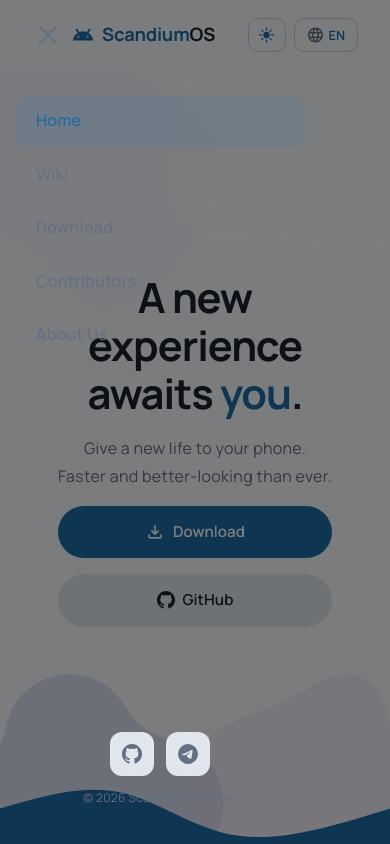
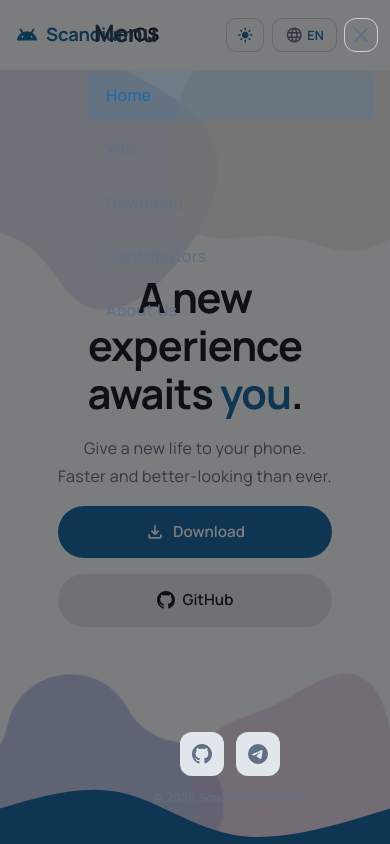
Before and after one commit to ScandiumUI/official-website, a Vue app: page / in a window 390 px wide. Both pictures are taken after a click on the button "Menu". Shown: the top 844 px of the page. Built offline with nearby package versions, Linux system fonts and the light colour scheme.

Commit message:
cookie: enhance mobile sidebar, fix hamburger icon, improve light mode blob visibility, remove comments tag

```diff
--- a/src/components/MonetBlobs.vue
+++ b/src/components/MonetBlobs.vue
@@ -104,20 +104,20 @@ defineProps({
 }
 
 [data-theme="light"] .blob-tl {
-  opacity: 0.4;
-  filter: hue-rotate(190deg) saturate(0.7) brightness(1.1);
+  opacity: 0.6;
+  filter: hue-rotate(190deg) saturate(0.9) brightness(0.95);
 }
 [data-theme="light"] .blob-tr {
-  opacity: 0.3;
-  filter: hue-rotate(200deg) saturate(0.5) brightness(1.2);
+  opacity: 0.7;
+  filter: hue-rotate(200deg) saturate(0.9) brightness(0.9);
 }
 [data-theme="light"] .blob-bl {
-  opacity: 0.35;
-  filter: hue-rotate(180deg) saturate(0.6) brightness(1.0);
+  opacity: 0.55;
+  filter: hue-rotate(180deg) saturate(0.85) brightness(0.92);
 }
 [data-theme="light"] .blob-br {
-  opacity: 0.35;
-  filter: hue-rotate(170deg) saturate(0.65) brightness(1.05);
+  opacity: 0.55;
+  filter: hue-rotate(170deg) saturate(0.9) brightness(0.94);
 }
 
 @media (prefers-reduced-motion: reduce) {
--- a/src/components/Navbar.vue
+++ b/src/components/Navbar.vue
@@ -1,14 +1,5 @@
 <template>
   <nav class="navbar" :class="{ scrolled: isScrolled }">
-    <button
-      class="menu-btn mobile-only"
-      :class="{ open: menuOpen }"
-      @click="menuOpen = !menuOpen"
-      aria-label="Menu"
-    >
-      <span class="menu-btn__burger"></span>
-    </button>
-
     <router-link to="/" class="logo-link">
       <span class="material-symbols-outlined filled logo-icon">android</span>
       <span class="logo-text"><span class="logo-highlight">Scandium</span>OS</span>
@@ -24,6 +15,14 @@
         <span class="mobile-lang-code">{{ currentLang }}</span>
       </button>
     </div>
+    <button
+      class="menu-btn mobile-only"
+      :class="{ open: menuOpen }"
+      @click="menuOpen = !menuOpen"
+      aria-label="Menu"
+    >
+      <span class="menu-btn__burger"></span>
+    </button>
 
     <div class="nav-container desktop-only">
       <div class="nav-wrapper">
@@ -72,6 +71,9 @@
     <transition name="sidebar">
       <div v-if="menuOpen" class="mobile-sidebar mobile-only">
         <div class="sidebar-content">
+          <div class="sidebar-header">
+            <span class="sidebar-title">Menu</span>
+          </div>
           <div class="sidebar-nav">
             <ul class="sidebar-buttons">
               <li v-for="link in navLinks" :key="link.name"
@@ -324,20 +326,27 @@ onUnmounted(() => {
   user-select: none;
   position: relative;
   display: flex;
-  height: 50px;
+  width: 34px;
+  height: 34px;
   z-index: 55;
   justify-content: center;
   align-items: center;
   cursor: pointer;
   background: transparent;
-  border: none;
+  border: 1px solid var(--color-border);
+  border-radius: 12px;
   padding: 0;
+  transition: background-color 0.3s ease-out, border-color 0.3s ease-out;
+}
+
+.menu-btn:hover {
+  background-color: var(--color-surface-three);
+  border-color: var(--color-primary);
 }
 
 .menu-btn__burger {
   display: flex;
-  flex-wrap: wrap;
-  width: 24px;
+  width: 18px;
   height: 2px;
   background: var(--color-surface-six);
   transition: all 0.3s ease-out;
@@ -348,32 +357,31 @@ onUnmounted(() => {
 .menu-btn__burger::after {
   content: '';
   position: absolute;
-  width: 24px;
+  width: 18px;
   height: 2px;
   background: var(--color-surface-six);
   transition: all 0.3s ease-out;
 }
 
 .menu-btn__burger::before {
-  transform: translateY(-6.5px);
+  transform: translateY(-5.5px);
 }
 
 .menu-btn__burger::after {
-  transform: translateY(6.5px);
+  transform: translateY(5.5px);
 }
 
 .menu-btn.open .menu-btn__burger {
-  transform: translateX(-10px);
   background: transparent;
   box-shadow: none;
 }
 
 .menu-btn.open .menu-btn__burger::before {
-  transform: rotate(45deg) translate(10px, -10px);
+  transform: rotate(45deg);
 }
 
 .menu-btn.open .menu-btn__burger::after {
-  transform: rotate(-45deg) translate(10px, 10px);
+  transform: rotate(-45deg);
 }
 
 .mobile-sidebar {
@@ -381,7 +389,7 @@ onUnmounted(() => {
   position: fixed;
   width: 20rem;
   top: 0;
-  left: 0;
+  right: 0;
   height: 100%;
   background-color: var(--color-surface-eight);
   z-index: 52;
@@ -393,10 +401,24 @@ onUnmounted(() => {
   height: 100%;
   margin: 0 auto;
   width: 20rem;
-  border-radius: 0px 24px 24px 0px;
-  padding: 1rem;
-  padding-top: 6rem;
+  border-radius: 24px 0px 0px 24px;
+  padding: 0.65rem 1rem 1rem;
   justify-content: space-between;
+}
+
+.sidebar-header {
+  display: flex;
+  align-items: center;
+  height: 45px;
+  padding: 0 0.5rem;
+  margin-bottom: 1rem;
+}
+
+.sidebar-title {
+  font-size: 1.5rem;
+  font-weight: 700;
+  color: var(--color-text-one);
+  letter-spacing: -0.02em;
 }
 
 .sidebar-nav {
@@ -535,8 +557,13 @@ onUnmounted(() => {
   }
 
   .navbar {
-    justify-content: normal;
-    gap: 0.5rem;
+    justify-content: space-between;
+    gap: 0.25rem;
+    padding: 1rem 0.75rem 1rem 0.5rem;
+  }
+
+  .menu-btn {
+    margin-left: 0.20rem;
   }
 }
 
@@ -550,7 +577,7 @@ onUnmounted(() => {
 
 .sidebar-enter-from,
 .sidebar-leave-to {
-  transform: translateX(-100%);
+  transform: translateX(100%);
 }
 
 .fade-enter-active,
--- a/src/pages/Home.vue
+++ b/src/pages/Home.vue
@@ -199,7 +199,6 @@ const uiCards = computed(() => [
   box-shadow: var(--shadow-elevation-3);
 }
 
-/* Pixel 6 Pro camera bar */
 .pixel-camera-bar {
   position: absolute;
   top: -4px;
@@ -217,7 +216,6 @@ const uiCards = computed(() => [
   overflow: hidden;
 }
 
-/* Pixel 6 Pro punch-hole camera */
 .pixel-punch-hole {
   position: absolute;
   top: 12px;
@@ -248,7 +246,6 @@ const uiCards = computed(() => [
 .phone-brand { font-size: 1.5rem; font-weight: 700; color: var(--color-text-one); letter-spacing: -0.02em; }
 .phone-ver { font-size: 3rem; font-weight: 800; color: var(--color-primary); opacity: 0.3; line-height: 1; }
 
-/* Pixel gesture nav pill */
 .pixel-nav-pill {
   width: 120px; height: 4px;
   background: var(--color-text-four);
@@ -307,7 +304,6 @@ const uiCards = computed(() => [
   line-height: 1.6;
 }
 
-/* === UI TEASER === */
 .ui-teaser {
   padding: 12rem 0 6rem;
 }
@@ -363,9 +359,8 @@ const uiCards = computed(() => [
   color: var(--color-text-four);
 }
 
-/* === CTA === */
 .cta-section {
-  padding: 2rem 0 6rem;
+  padding: 8rem 0 6rem;
 }
 
 .cta-card {
@@ -390,7 +385,6 @@ const uiCards = computed(() => [
   flex-shrink: 0;
 }
 
-/* === RESPONSIVE === */
 @media (max-width: 1100px) {
   .hero-phone-wrap { display: none; }
 
@@ -422,7 +416,7 @@ const uiCards = computed(() => [
 @media (max-width: 768px) {
   .features-overview { padding: 4rem 0; }
   .ui-teaser { padding: 2rem 0 4rem; }
-  .cta-section { padding: 1rem 0 4rem; }
+  .cta-section { padding: 4rem 0 4rem; }
 }
 
 @media (max-width: 640px) {
```
